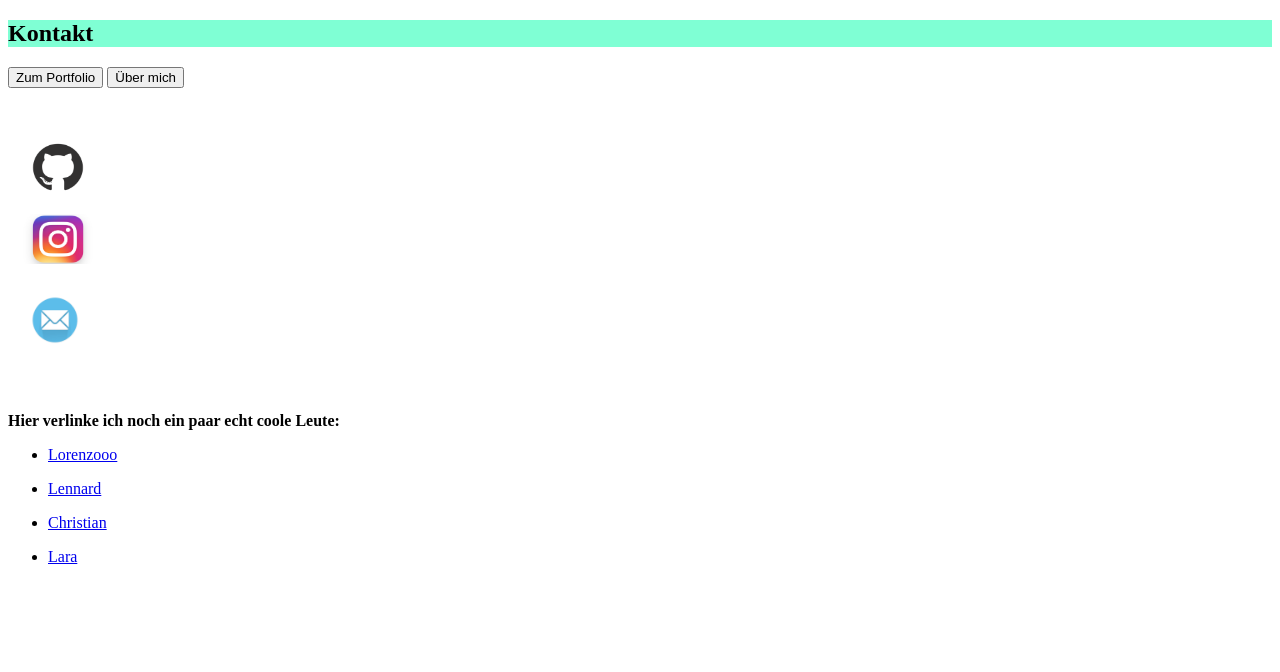
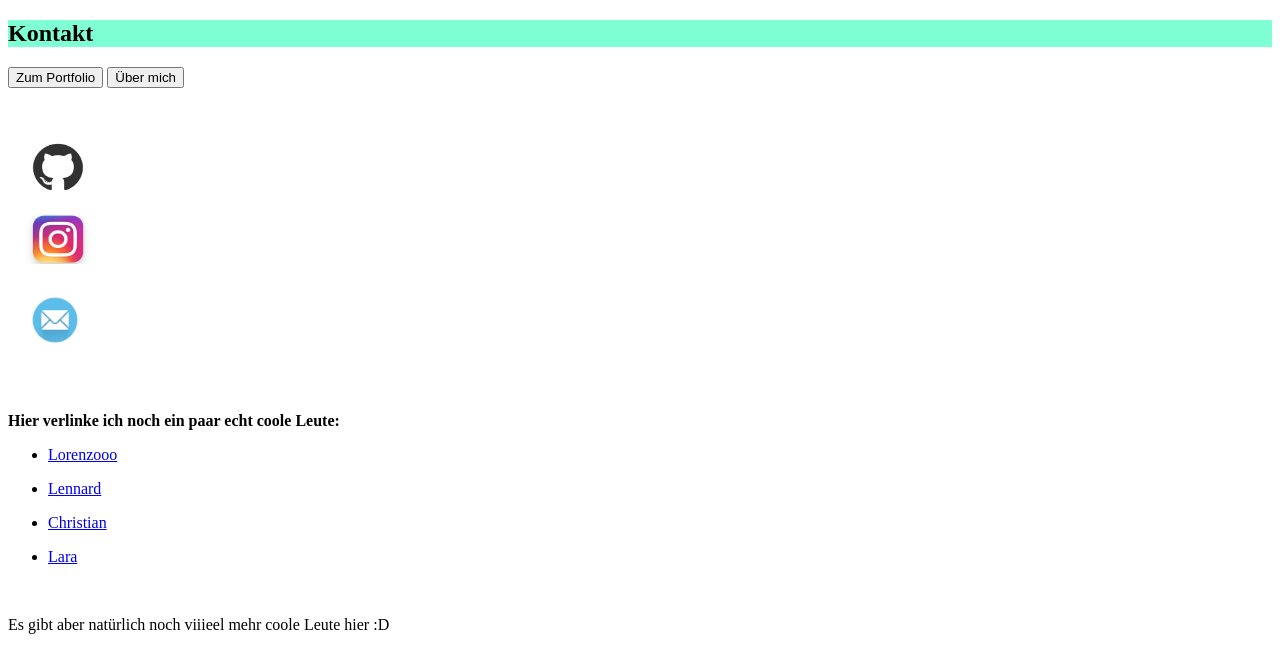
Before and after one commit to rittermarcel/GIS-SoSe-2020, a plain HTML site: page Abgaben/Aufgabe2/contact.html in a window 1280 px wide. Drawn offline with Linux system fonts and the light colour scheme.

Commit message:
Kollegen

```diff
--- a/Abgaben/Aufgabe2/contact.html
+++ b/Abgaben/Aufgabe2/contact.html
@@ -48,6 +48,8 @@
 <li><p><a href="https://christianhauser.github.io/gis_SoSe2020/Aufgabe01/index.html">Christian</a></p></li>
 <li><p><a href="https://larimei.github.io/GiS_SS2020/Aufgabe01/">Lara</a></p></li>
 </ul>
+<br>
+<p>Es gibt aber natürlich noch viiieel mehr coole Leute hier :D</p>
 
 </body>
 
```
Also changed, not shown: Abgaben/Aufgabe1/index.html (+2 -0 lines).
